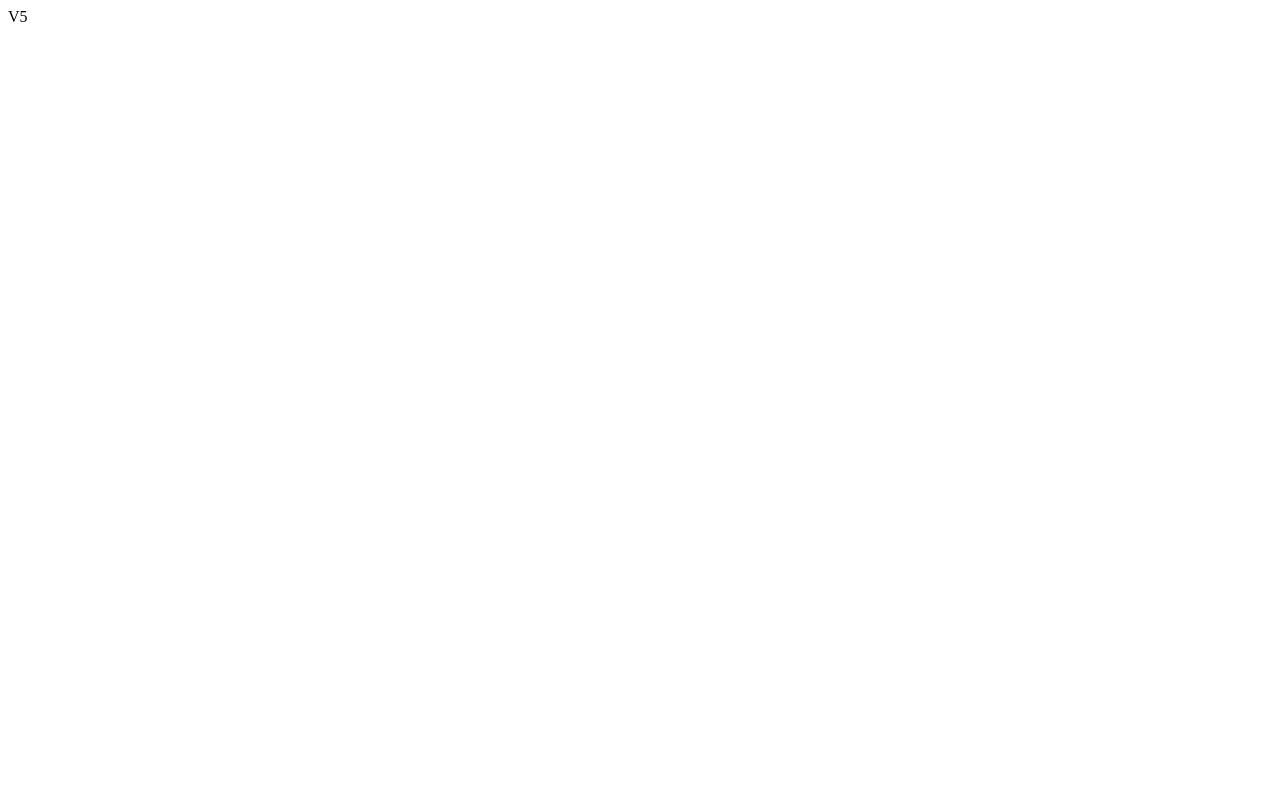
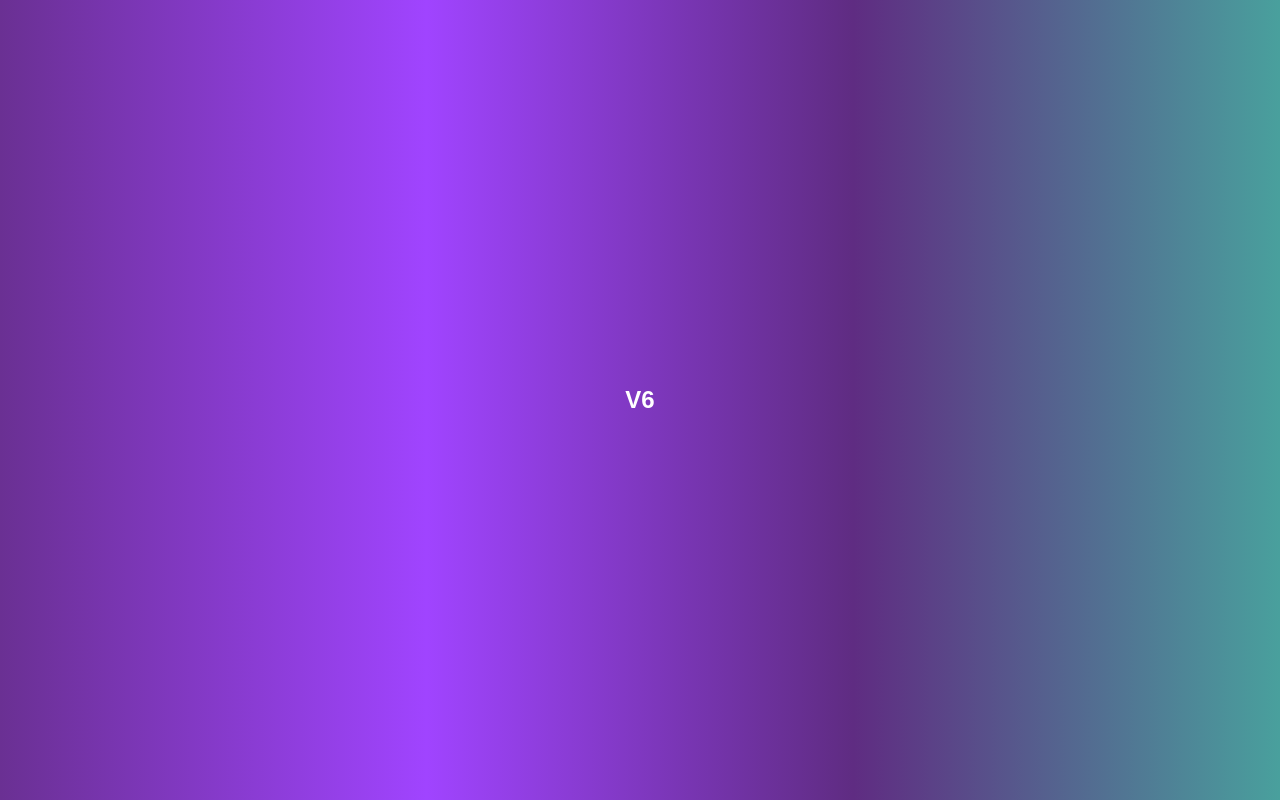
Before and after one commit to emdrais/myrepo-1, a plain HTML site: page index.html in a window 1280 px wide. Drawn offline with Linux system fonts and the light colour scheme.

Commit message:
Added Design for Website

```diff
--- a/index.html
+++ b/index.html
@@ -3,9 +3,10 @@
 <head>
     <meta charset="UTF-8">
     <meta name="viewport" content="width=device-width, initial-scale=1.0">
+    <link rel="stylesheet" href="style.css">
     <title>Document</title>
 </head>
 <body>
-    V5
+    <h2>V6</h2>
 </body>
 </html>
--- /dev/null
+++ b/style.css
@@ -0,0 +1,28 @@
+/* styles.css */
+body {
+    /* Set a gradient background from purple to teal */
+    background: linear-gradient(to right, #6a3093, #a044ff, #5f2c82, #49a09d);
+    font-family: Arial, sans-serif;
+    /* Sets a clean, modern font for the body text */
+    color: white;
+    /* Sets the text color to white for better contrast */
+    margin: 0;
+    /* Removes default margin */
+    padding: 0;
+    /* Removes default padding */
+    display: flex;
+    /* Enables flexbox layout */
+    justify-content: center;
+    /* Centers content horizontally */
+    align-items: center;
+    /* Centers content vertically */
+    height: 100vh;
+    /* Makes the body take the full height of the viewport */
+}
+
+h1 {
+    font-size: 2em;
+    /* Sets the size of the header text */
+    text-align: center;
+    /* Centers the header text */
+}
```
